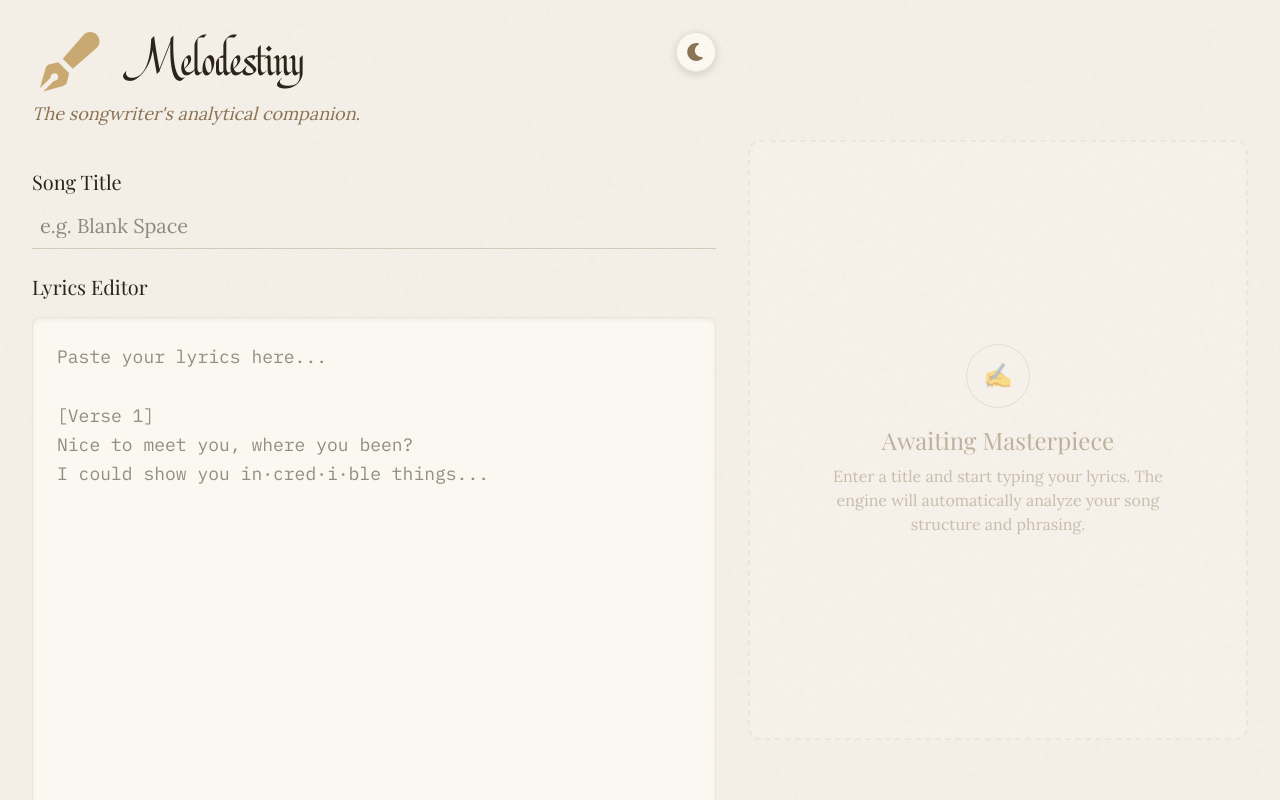
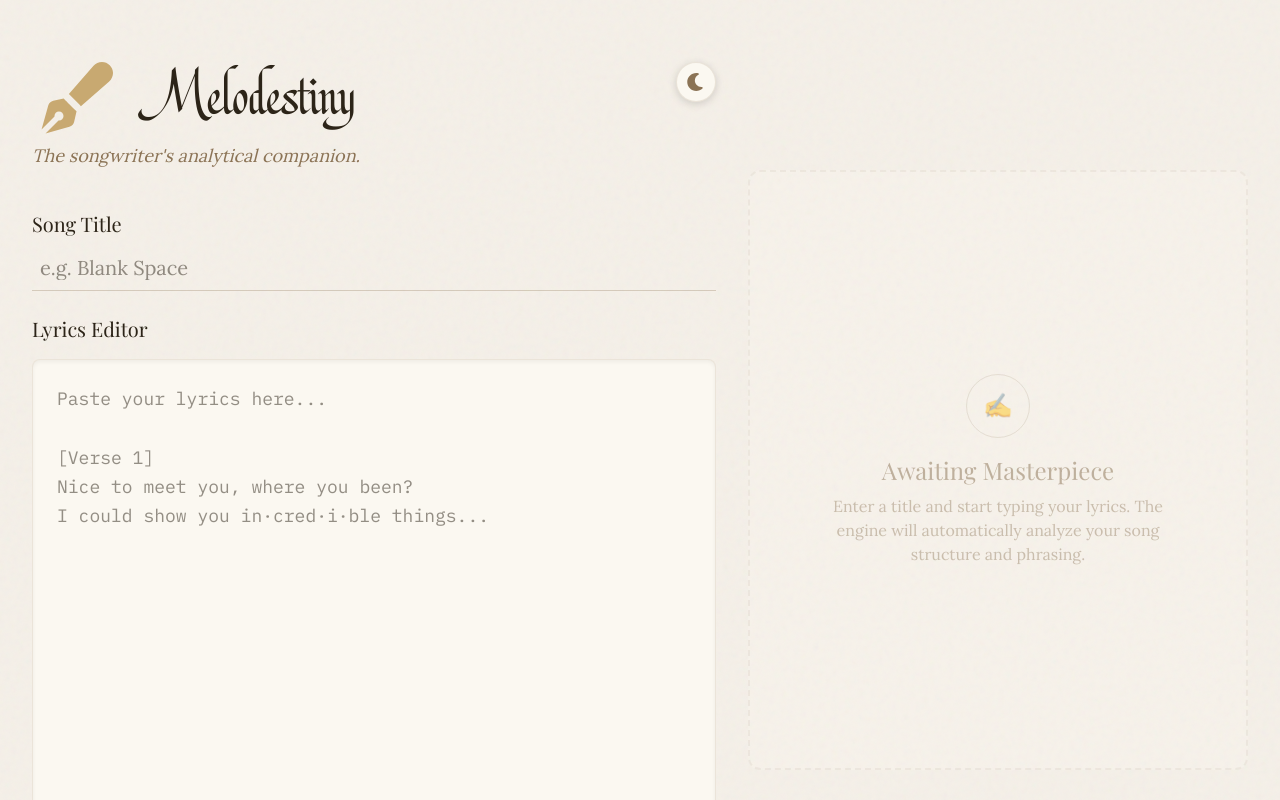
Before and after one commit to ppsandwich/Melodestiny, a Next.js app: page / in a window 1280 px wide. Shown: the top 800 px of the page. Built offline with nearby package versions, Linux system fonts and the light colour scheme; no server answers; a web font is replaced by a local one.

Commit message:
UI: increase title size and add top margin

```diff
--- a/src/app/page.tsx
+++ b/src/app/page.tsx
@@ -88,7 +88,7 @@ export default function Home() {
 
   return (
     <div className="min-h-screen p-4 md:p-8 flex justify-center w-full overflow-hidden">
-      <div className="w-full max-w-7xl grid grid-cols-1 lg:grid-cols-[1fr_400px] xl:grid-cols-[1fr_500px] gap-8 min-w-0">
+      <div className="w-full max-w-7xl grid grid-cols-1 lg:grid-cols-[1fr_400px] xl:grid-cols-[1fr_500px] gap-8 min-w-0 mt-[30px]">
 
         {/* Left Column: Unified Editor */}
         <div className="flex flex-col gap-6 min-w-0">
@@ -96,7 +96,7 @@ export default function Home() {
             <div className="absolute top-0 right-0 z-20">
               <ThemeToggle />
             </div>
-            <h1 className="text-4xl sm:text-5xl md:text-6xl font-title mb-2 text-ink flex items-center gap-3 sm:gap-4 flex-wrap break-words pr-12">
+            <h1 className="text-5xl sm:text-6xl md:text-7xl font-title mb-2 text-ink flex items-center gap-3 sm:gap-4 flex-wrap break-words pr-12">
               <FontAwesomeIcon icon={faPenFancy} className="text-gold opacity-90 flex-shrink-0" />
               Melodestiny
             </h1>
```
